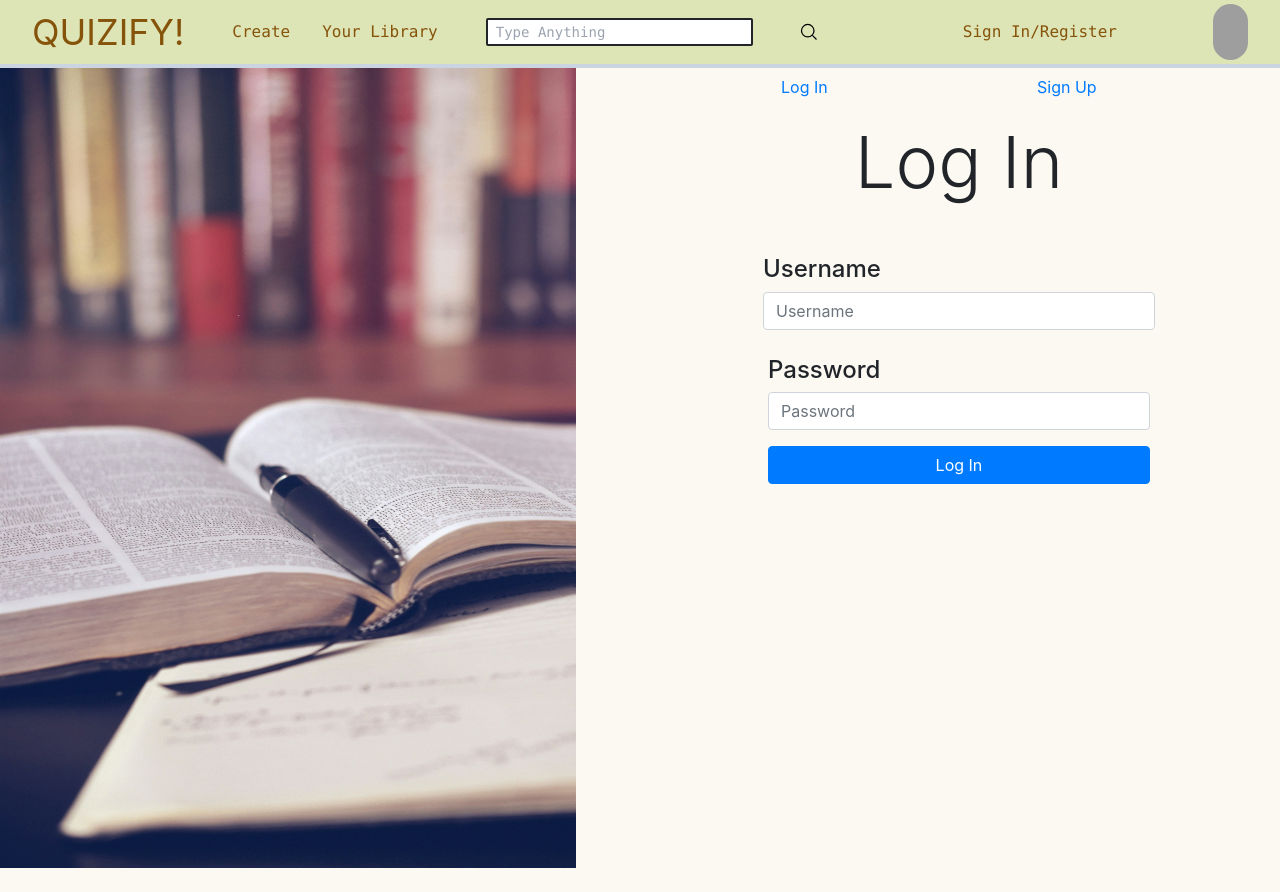
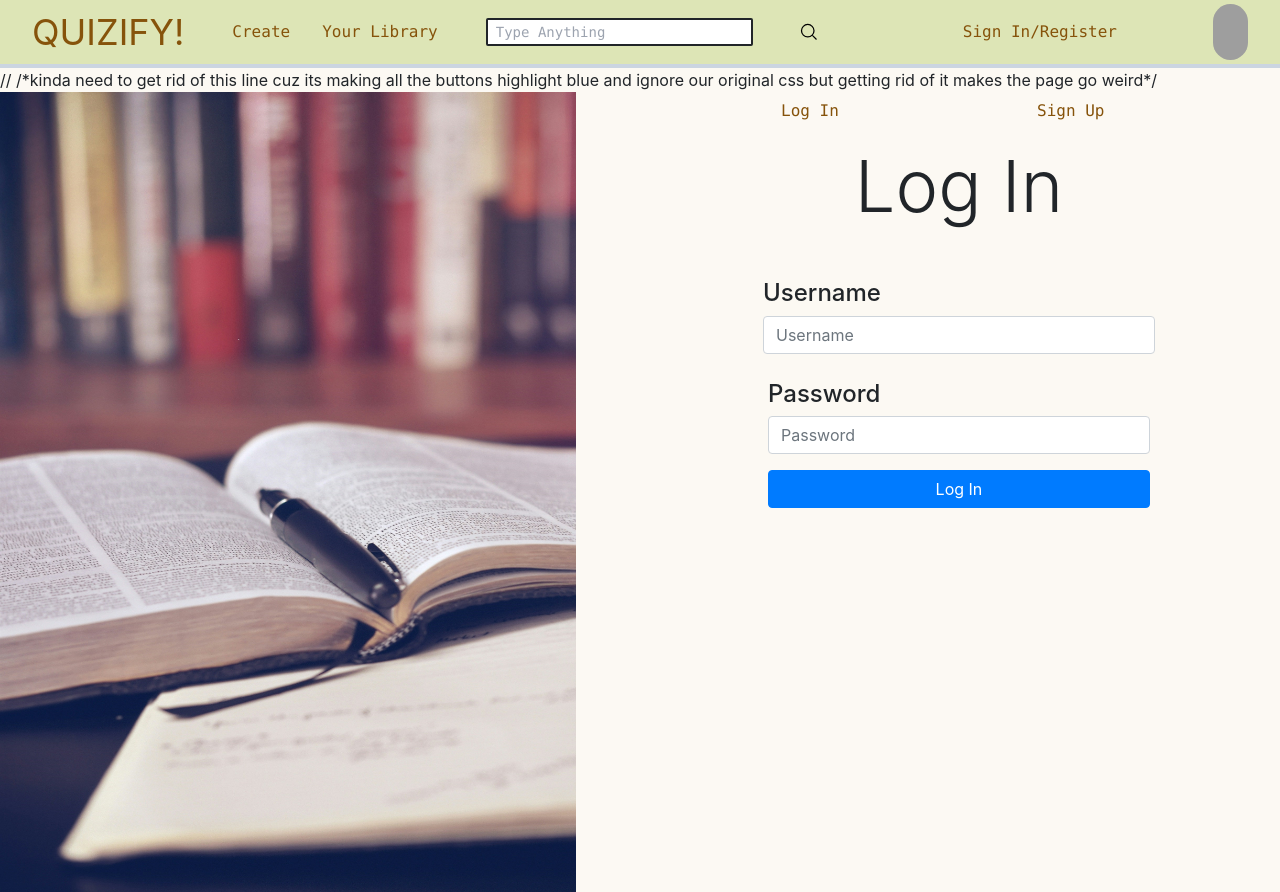
Before and after one commit to arif24v/quizify, a Next.js app in the folder quizify/: page /login in a window 1280 px wide. Before the commit the page ends 868 px from the top, so only its background shows below. Built offline with nearby package versions, Linux system fonts and the light colour scheme; grey boxes are pictures that could not be loaded.

Commit message:
fixing login page

```diff
--- a/quizify/src/app/login/page.js
+++ b/quizify/src/app/login/page.js
@@ -2,6 +2,7 @@
 
 import { useState } from "react";
 import ReactDOM from "react-dom/client";
+import Link from "next/link"
 
 export default function Page() {
     let state = "L";
@@ -23,6 +24,7 @@ export default function Page() {
     return (
         <main>
             <div>
+               // /*kinda need to get rid of this line cuz its making all the buttons highlight blue and ignore our original css but getting rid of it makes the page go weird*/
                 <link rel="stylesheet" href="https://cdn.jsdelivr.net/npm/bootstrap@4.1.3/dist/css/bootstrap.min.css" integrity="sha384-MCw98/SFnGE8fJT3GXwEOngsV7Zt27NXFoaoApmYm81iuXoPkFOJwJ8ERdknLPMO" crossorigin="anonymous" />
             </div>
             {<div>
@@ -32,8 +34,9 @@ export default function Page() {
                     </div>
                     <div>
                         <div class="h-[4vw]">
-                            <button class="btn btn-link position-absolute start-[60vw] " type="button" onClick={() => setState("Log In")}>Log In</button>
-                            <button class="btn btn-link position-absolute start-[80vw]" type="button" onClick={() => setState("Sign Up")}>Sign Up</button>
+
+                            <button class="btn position-absolute start-[60vw] hover:underline text-brown font-mono" type="button" onClick={() => setState("Log In")}>Log In</button>
+                            <button class="btn position-absolute start-[80vw] hover:underline text-brown font-mono" type="button" onClick={() => setState("Sign Up")}>Sign Up</button>
                         </div>
 
                         <form className="flex flex-col position-absolute start-[60vw]">
--- a/quizify/src/app/page.js
+++ b/quizify/src/app/page.js
@@ -65,7 +65,7 @@ export default function Home() {
                 </div>
             ))}
             <div className="justify-end text-right flex flex-row font-mono text-black mr-8">
-                <Link className="hover:underline" href="/"> Browse More </Link>&nbsp;
+                <Link className="hover:underline" href="/library"> Browse More </Link>&nbsp;
                 <svg xmlns="http://www.w3.org/2000/svg" fill="none" viewBox="0 0 24 24" strokeWidth="1.5" stroke="currentColor" className="flex justify-end w-6 h-6">
                     <path strokeLinecap="round" strokeLinejoin="round" d="M17.25 8.25 21 12m0 0-3.75 3.75M21 12H3" />
                 </svg>
```
